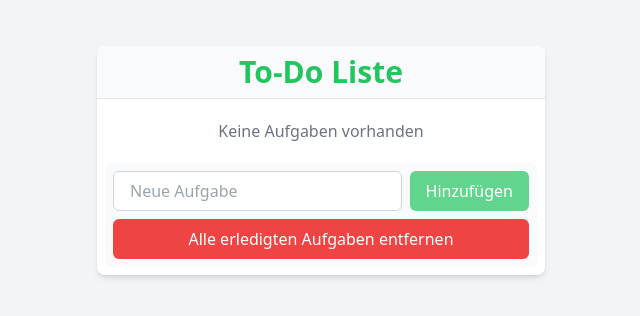
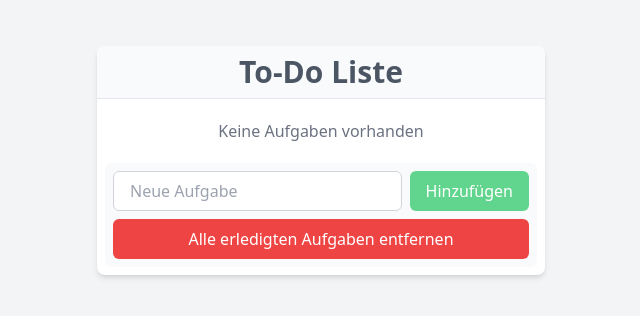
Before and after one commit to LuBeBa/To-DO-list, a Svelte app: page / in a window 1280 px wide. Shown: the part 240-556 px from the top of the page, without its empty margins (319-959 px from the left). Built offline with nearby package versions, Linux system fonts and the light colour scheme.

Commit message:
Update text color in header

```diff
--- a/src/App.svelte
+++ b/src/App.svelte
@@ -27,7 +27,7 @@
     class="flex w-full max-w-md flex-col overflow-hidden rounded-lg bg-white shadow-md"
   >
     <h1
-      class="w-full border-b border-gray-200 bg-gray-50 py-2 text-center text-3xl font-bold text-green-500"
+      class="w-full border-b border-gray-200 bg-gray-50 py-2 text-center text-3xl font-bold text-gray-600"
     >
       To-Do Liste
     </h1>
```
